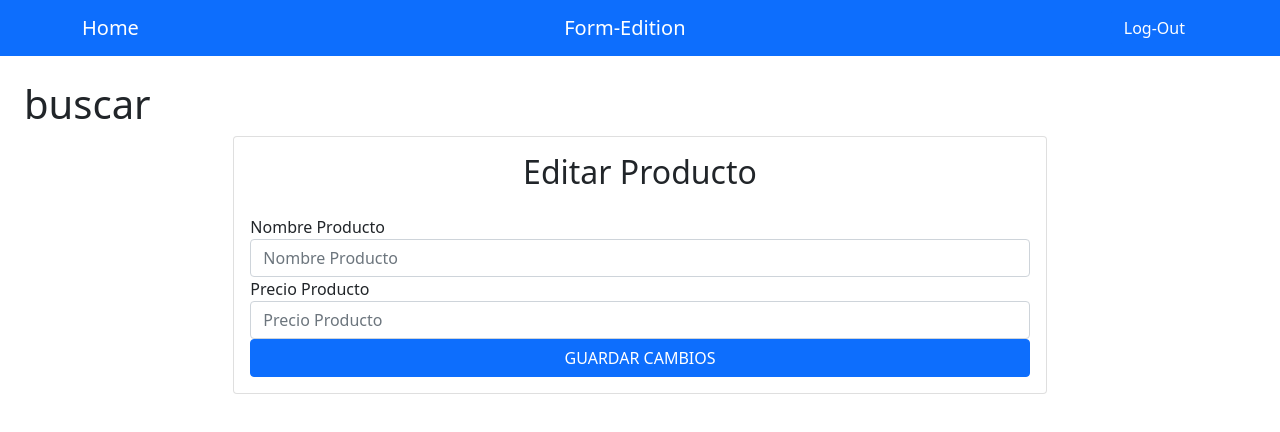
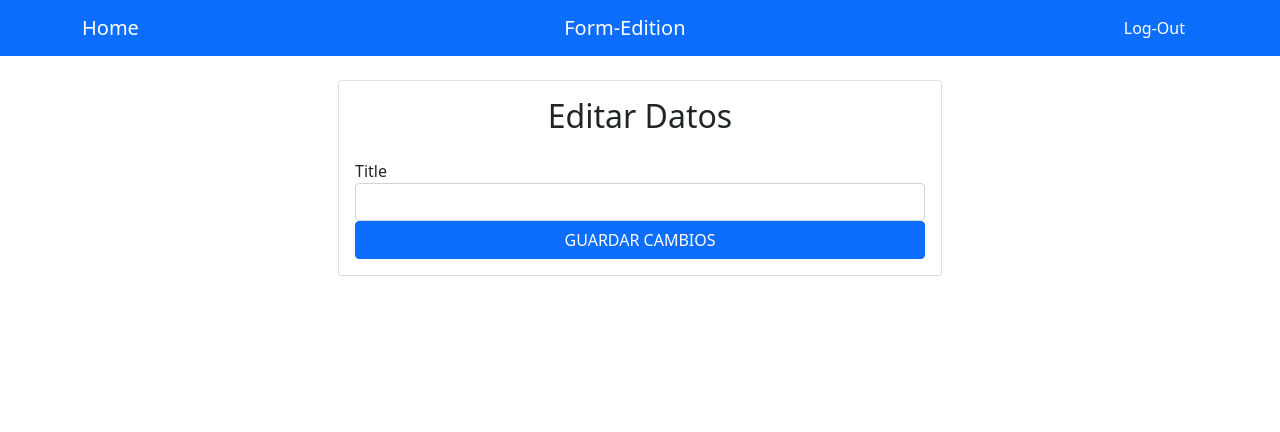
Before and after one commit to fabrogabrielandres/AlkemyChallengeBlog, a React (Create React App) app: page /edition in a window 1280 px wide. Shown: the top 432 px of the page. Built offline with nearby package versions, Linux system fonts and the light colour scheme; sample sign-in values are in the browser's storage.

Commit message:
modificando el formulario edicion

```diff
--- a/src/Screens/EditionScreen.js
+++ b/src/Screens/EditionScreen.js
@@ -2,20 +2,18 @@ import React from 'react'
 import { useSelector } from 'react-redux';
 import { Form } from '../component/Form';
 
+
 export const EditionScreen = () => {
 
 
-    const datoEdit= useSelector(state => state.crudReducers.datoEdit)
-    console.log(datoEdit);
-
+    const datoInitial = useSelector(state => state.crudReducers.datoEdit)
+    console.log("editionscreen");
+    console.log(datoInitial);
+    console.log("editionscreen");
 
     return (
         <>
-
-        <h1>buscar</h1>
-        <Form />
-
-
-        </>
+            <Form datoInitial={datoInitial}/>
+       </>
     );
 }
--- a/src/component/Form.js
+++ b/src/component/Form.js
@@ -1,34 +1,44 @@
 import React from 'react'
+import { useFormik } from 'formik';
 
-export const Form = () => {
+export const Form = ({ datoInitial }) => {
+
+
+
+    const formik = useFormik({
+        initialValues: {
+            id: datoInitial.id,
+            title: datoInitial.title,
+            userId: datoInitial.userId,
+        },
+        onSubmit: values => {
+            alert(JSON.stringify(values, null, 2));
+        },
+    });
+
 
     return (
         <div className="row justify-content-center">
-            <div className="col-md-8">
+            <div className="col-md-6">
                 <div className="card">
                     <div className="card-body">
                         <h2 className="text-center mb-4 font-weight-bold">
-                            Editar Producto
+                            Editar Datos
                         </h2>
-                        <form >
+                        <form onSubmit={formik.handleSubmit} >
                             <div className="form-group">
-                                <label>Nombre Producto</label>
+                                <label>Title</label>
+
                                 <input
+                                    className="form-control"
+                                    id="title"
+                                    name="title"
                                     type="text"
-                                    className="form-control"
-                                    placeholder="Nombre Producto"
-                                    name="nombre"
+                                    onChange={formik.handleChange}
+                                    value={formik.values.title}
                                 />
                             </div>
-                            <div className="form-group">
-                                <label>Precio Producto</label>
-                                <input
-                                    type="number"
-                                    className="form-control"
-                                    placeholder="Precio Producto"
-                                    name="precio"
-                                />
-                            </div>
+
                             <button
                                 type="submit"
                                 className="btn btn-primary font-weight-bold text-uppercase d-block w-100"
```
